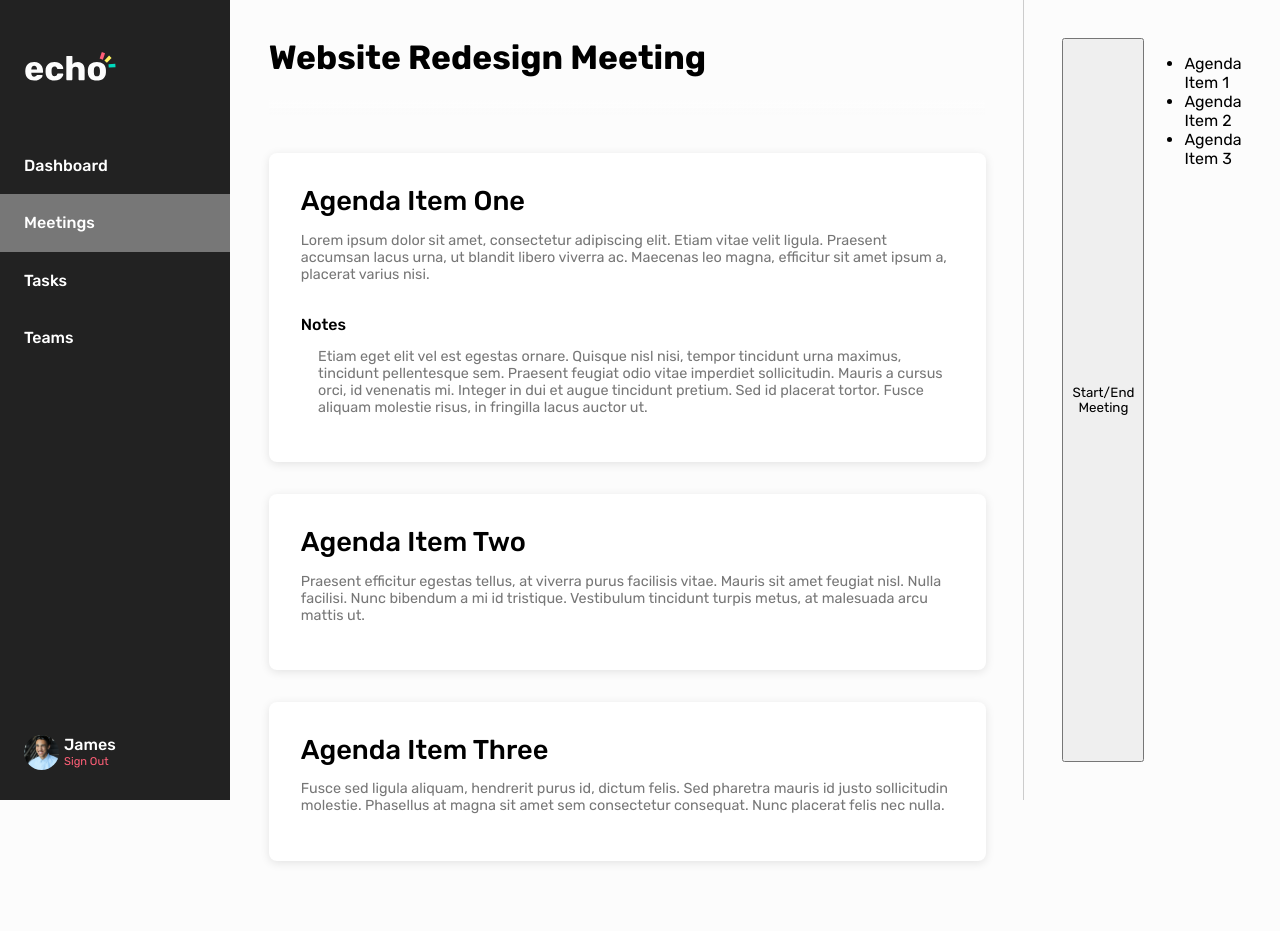
After one commit to james-tyner/echo-meetings, a PHP site: page /meeting2.php in a window 1280 px wide. The commit adds this page. Run offline with PHP 8.4, Linux system fonts and the light colour scheme.

Commit message:
Updated styles to allow headers with scrollable content

```diff
--- a/css/_colors.scss
+++ b/css/_colors.scss
@@ -1,10 +1,11 @@
+
 // -------- COLORS ---------
 $red: #ff5f77;
 $yellow: #fff360;
 $green: #00d9bd;
 $magenta: #ec74cb;
 $orange: #ffaf3a;
-$blue: #4c9852;
+$blue: #4c98f2;
 
 $gray1: #eeeeee;
 $gray2: #cccccc;
--- a/css/_elements.scss
+++ b/css/_elements.scss
@@ -30,6 +30,18 @@
   @include card-corners;
 }
 
+.green-color-band {
+	border-left: 10px solid $green;
+}
+
+.blue-color-band {
+	border-left: 10px solid $blue;
+}
+
+.red-color-band {
+	border-left: 10px solid $red;
+}
+
 
 // INPUTS & BUTTONS
 @mixin input-field-shadow {
--- a/css/pages/_meetings.scss
+++ b/css/pages/_meetings.scss
@@ -1,5 +1,73 @@
+
+// THIS SECTION WRITTEN BY JAMES
+main.meeting-main {
+	width:56vw;
+	// Total width: 3 + 56 + 3 = 62
+	// Totally covers 18 + 62 = 80
+}
+
+header.meeting-header {
+	width:calc(56vw - 1px); // subtract 1 px for right bar border
+
+	&.scrollable-header {
+		&::after {
+			width:calc(56vw - 1px);
+		}
+	}
+}
+
+.right-bar {
+	border-left: 1px solid $gray2;
+	width:14vw;
+	padding:3vw;
+	position:fixed;
+	right:0;
+	top:0;
+	display:flex;
+	height:calc(100vh - 6vw);
+}
+
+#agenda {
+
+	.agenda-item {
+		@include card-style;
+		background-color:white;
+		padding:2em;
+		margin:2em 0;
+
+		h2 {
+			@include heading2;
+			margin-top:0;
+			margin-bottom:0;
+			font-weight:500;
+		}
+
+		p {
+			@include bodyFont;
+			color:$gray3;
+		}
+
+		h3 {
+			@include itemHeading;
+			margin-top:2em;
+			margin-bottom:0.8em;
+
+			+ p {
+				margin-left:1.2em;
+				width:calc(100% - 1.2em);
+			}
+		}
+	}
+}
+
+
+
 
 // ALL BELOW WRITTEN BY KAT
+
+.filter-bar {
+	margin-bottom:1.5em;
+}
 
 .filter-bar p {
 	display: inline;
@@ -7,7 +75,6 @@
 
 a.filter-group {
 	border-radius: 30px;
-	font-family: Rubik;
 	font-style: normal;
 	font-size: 12px;
 	text-align: center;
@@ -15,7 +82,7 @@ a.filter-group {
 	color: #777777;
 	padding: 10px 24px 10px 24px;
 	border: 0px;
-	display: inline;
+	display: inline-block;
 	margin: 0px 5px 0px 5px;
 	text-decoration: none;
 }
@@ -35,7 +102,7 @@ a.selected {
 }
 
 .card {
-	width: 560px;
+	min-width: 560px;
 }
 
 .mtg-date {
@@ -48,41 +115,21 @@ a.selected {
 }
 
 .mtg-card {
-	margin-bottom: 24px;
-}
-
-header {
-	margin-bottom: 36px;
-}
-
-
-.green-color-band {
-	border-left: 10px solid #00d9bd;
-}
-
-.blue-color-band {
-	border-left: 10px solid #4C98F2;
-}
-
-.red-color-band {
-	border-left: 10px solid #FF5F77;
+	margin-bottom: 1.5em;
 }
 
 .green-card-team{
-	color: #00d9bd;
-	font-weight: 500;
-	font-size: 0.75em;
+	color:$green;
+	@include detailsFont;
 	margin: 0.5em 0;
 }
 .blue-card-team{
-	color: #4C98F2;
-	font-weight: 500;
-	font-size: 0.75em;
+	color:$blue;
+	@include detailsFont;
 	margin: 0.5em 0;
 }
 .red-card-team{
-	color: #FF5F77;
-	font-weight: 500;
-	font-size: 0.75em;
+	color:$red;
+	@include detailsFont;
 	margin: 0.5em 0;
 }
--- a/css/styles.scss
+++ b/css/styles.scss
@@ -1,3 +1,5 @@
+// compile this...
+
 @import 'fonts';
 @import 'colors';
 @import 'elements';
@@ -9,7 +11,7 @@ body {
 }
 
 nav#sidebar {
-  position:absolute;
+  position:fixed;
   width:18vw;
   min-width:140px;
   max-width:275px;
@@ -77,8 +79,30 @@ nav#sidebar {
 }
 
 header {
+  padding:3vw 3vw 0 3vw;
+  position:absolute;
+  left:18vw;
+  top:0;
+  z-index:30;
+
   .page-title {
     @include heading1;
+  }
+
+  &.scrollable-header {
+    position:fixed;
+    top:0;
+    background-color:$bgGray;
+    width:100%;
+
+    &::after {
+      content: "";
+      background-image: linear-gradient($bgGray, transparent);
+      position: absolute;
+      bottom: -1em;
+      height:1em;
+      width: 100%;
+    }
   }
 }
 
@@ -86,6 +110,8 @@ main {
   position:absolute;
   left:18vw;
   padding:3vw;
+  padding-top:0;
+  margin-top:calc(6vw + 0.67em + 2.1em);
 
   .card {
     @include card-style;
--- /dev/null
+++ b/meeting2.php
@@ -0,0 +1,62 @@
+<?php
+$title = "Website Redesign Meeting";
+$username = "James"; // this will appear in the bottom of the sidebar. Eventually should be managed by session variables
+$active = "meetings";
+
+?>
+
+<!DOCTYPE html>
+<html lang='en'>
+<head>
+	<?php require 'components/metadata.php'; ?>
+</head>
+<body>
+	<!-- navbar -->
+	<?php require 'components/nav.php'; ?>
+
+  <header class="scrollable-header meeting-header">
+    <h1 class="page-title">Website Redesign Meeting</h1>
+  </header>
+
+	<!-- middle area -->
+	<main class="meeting-main">
+		<section id="agenda">
+			<!-- Agenda Item 1 -->
+			<div class="agenda-item">
+        <h2>Agenda Item One</h2>
+        <p>Lorem ipsum dolor sit amet, consectetur adipiscing elit. Etiam vitae velit ligula. Praesent accumsan lacus urna, ut blandit libero viverra ac. Maecenas leo magna, efficitur sit amet ipsum a, placerat varius nisi.</p>
+
+        <h3>Notes</h3>
+        <p>Etiam eget elit vel est egestas ornare. Quisque nisl nisi, tempor tincidunt urna maximus, tincidunt pellentesque sem. Praesent feugiat odio vitae imperdiet sollicitudin. Mauris a cursus orci, id venenatis mi. Integer in dui et augue tincidunt pretium. Sed id placerat tortor. Fusce aliquam molestie risus, in fringilla lacus auctor ut.</p>
+      </div>
+
+			<!-- Agenda Item 2 -->
+			<div class="agenda-item">
+        <h2>Agenda Item Two</h2>
+        <p>Praesent efficitur egestas tellus, at viverra purus facilisis vitae. Mauris sit amet feugiat nisl. Nulla facilisi. Nunc bibendum a mi id tristique. Vestibulum tincidunt turpis metus, at malesuada arcu mattis ut.</p>
+      </div>
+
+      <div class="agenda-item">
+        <h2>Agenda Item Three</h2>
+        <p>Fusce sed ligula aliquam, hendrerit purus id, dictum felis. Sed pharetra mauris id justo sollicitudin molestie. Phasellus at magna sit amet sem consectetur consequat. Nunc placerat felis nec nulla.</p>
+      </div>
+		</section>
+	</main>
+
+	<!-- right sidebar -->
+	<section class="right-bar">
+		<!-- Start/End Button -->
+		<button>Start/End Meeting</button>
+
+		<!-- Agenda Item ToC -->
+		<div class="agenda-list-div">
+			<ul class="agenda-list">
+				<li class="agenda-list-item"> Agenda Item 1</li>
+				<li class="agenda-list-item"> Agenda Item 2</li>
+				<li class="agenda-list-item"> Agenda Item 3</li>
+			</ul>
+		</div>
+	</section>
+
+</body>
+</html>
--- /dev/null
+++ b/meetings.php
@@ -0,0 +1,5 @@
+<?php
+
+// Temporary for development environment
+header('Location: meeting1A.php');
+exit();
```
Also changed, not shown: index.php (+4 -4 lines), meeting1A.php (+4 -3 lines), meeting1A_2.php (+4 -3 lines), meeting1A_3.php (+4 -3 lines), meeting1A_4.php (+4 -3 lines), css/_colors.min.css (added), css/styles.min.css, 2 other files.
